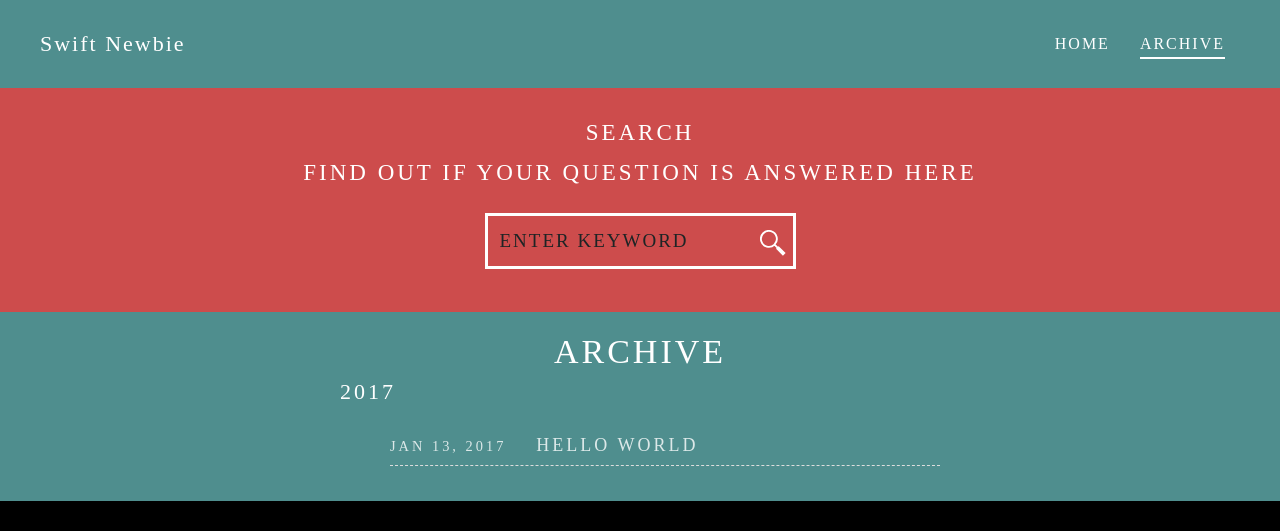
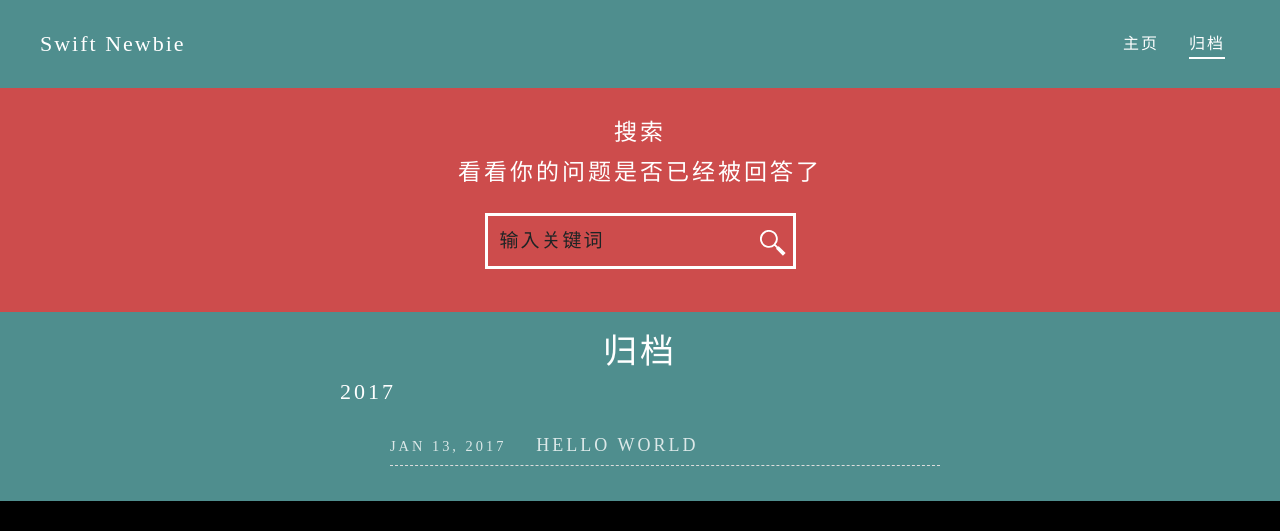
Before and after one commit to cheng-kang/Swift-Newbie, a plain HTML site: page archives/index.html in a window 1280 px wide. Shown: the top 531 px of the page. Drawn offline with Linux system fonts and the light colour scheme.

Commit message:
Site updated: 2017-01-13 18:45:35

```diff
--- a/archives/index.html
+++ b/archives/index.html
@@ -27,9 +27,9 @@
   <nav class="nav_scroll">
     <ul class="clearfix">
 
-      <li class=" "> <a href="/Swift-Newbie/">Home</a> </li>
+      <li class=" "> <a href="/Swift-Newbie/">主页</a> </li>
 
-      <li class="active "> <a href="/Swift-Newbie/archives">Archive</a> </li>
+      <li class="active "> <a href="/Swift-Newbie/archives">归档</a> </li>
 
     </ul>
   </nav>
@@ -71,9 +71,9 @@
     <nav class="nav_scroll">
       <ul class="clearfix">
 
-        <li class=" "> <a href="/Swift-Newbie/">Home</a> </li>
+        <li class=" "> <a href="/Swift-Newbie/">主页</a> </li>
 
-        <li class="active "> <a href="/Swift-Newbie/archives">Archive</a> </li>
+        <li class="active "> <a href="/Swift-Newbie/archives">归档</a> </li>
 
       </ul>
     </nav>
@@ -82,14 +82,14 @@
             <div class="section" id="Search">
 	<div class="section_content">
 		<h3>
-		Search
+		搜索
 		<br>
-		Find out if your question is answered here
+		看看你的问题是否已经被回答了
 		</h3>
 		<div id="search_content" class="search_content-modal unexpanded">
 			<div id="search-view">
 				<div class="search-info box">
-					<input type="text" id="search-input" placeholder="Enter Keyword" onkeyup="searchInputOnKeyUp()">
+					<input type="text" id="search-input" placeholder="输入关键词" onkeyup="searchInputOnKeyUp()">
 					<div class="magnifying-glass" id="search-button" onclick="searchInSite(event)">
 						<svg xmlns="https://www.w3.org/2000/svg" viewBox="0 0 500 500">
 						<path fill="none" stroke="#fff" stroke-width="36" stroke-linecap="round" d="m280,278a153,153 0 1,0-2,2l170,170m-91-117 110,110-26,26-110-110"></path>
@@ -159,7 +159,7 @@ this.ref('id');
 </script>
 </div>
 <div class="section" id="Archive">
-    <h2 class="center">Archive</h2>
+    <h2 class="center">归档</h2>
     <div class="article_list">
 
 
```
Also changed, not shown: 2017/01/13/hello-world/index.html (+8 -8 lines), archives/2017/01/index.html (+8 -8 lines), archives/2017/index.html (+8 -8 lines), index.html (+8 -8 lines).
